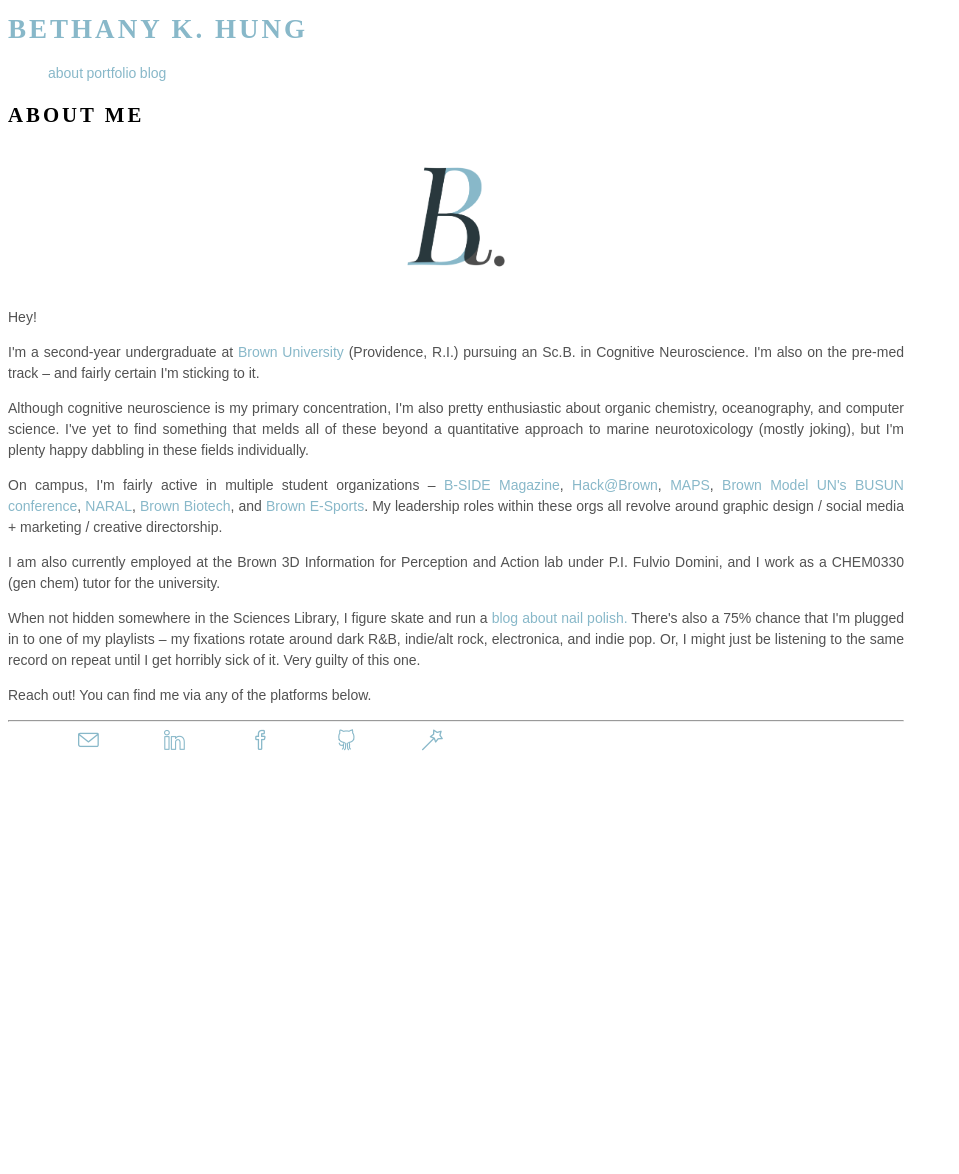
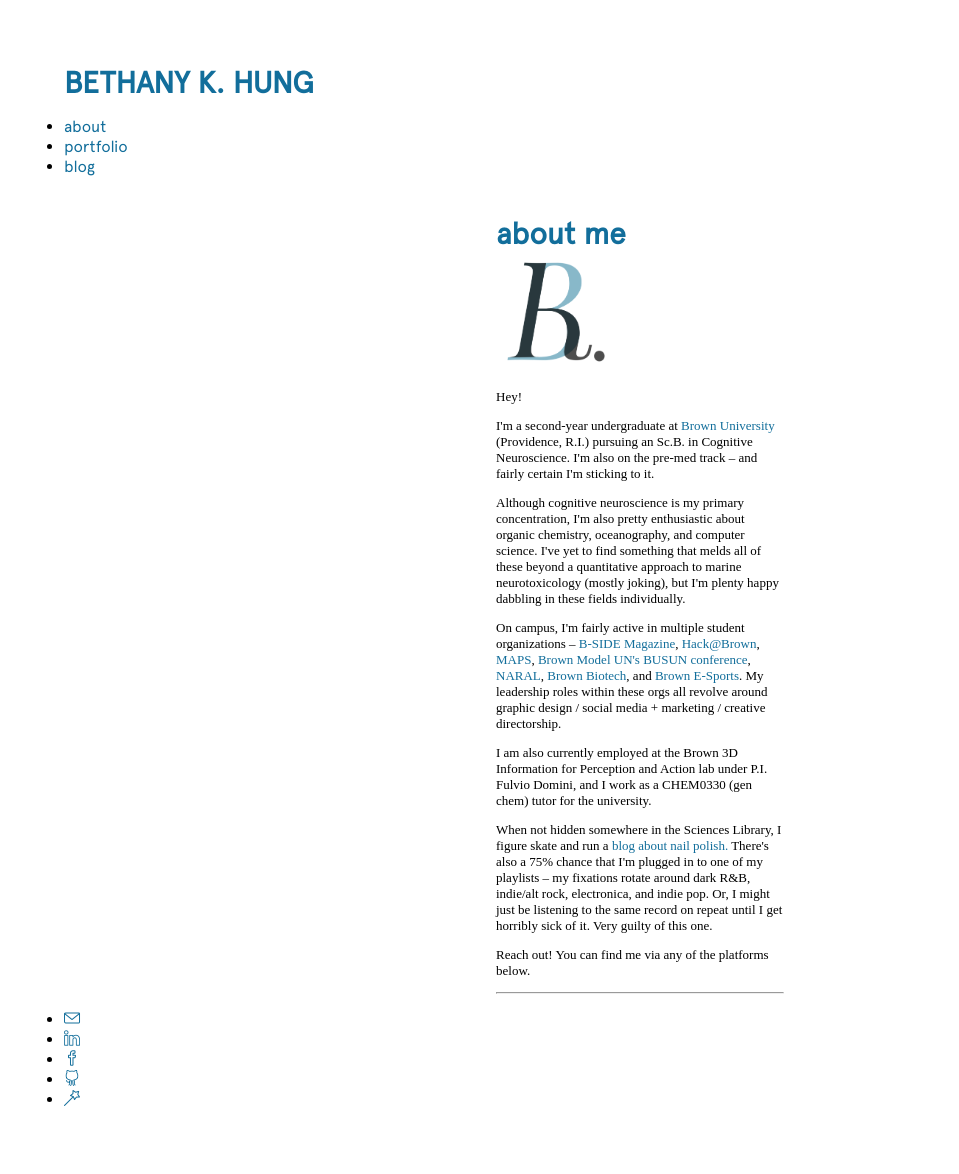
Before and after one commit to bethny/bethny.github.io, a Jekyll site: the page built from about/index.html, in a window 1280 px wide. Shown: the whole page, without its empty margins (0-959 px from the left). Built offline with Jekyll 4.4.1, drawn with Linux system fonts in a browser that asks for light colours; nearby versions of some CDN libraries; some web fonts are replaced; before the commit the page ends 900 px from its top, so only the background shows below that.

Commit message:
Update main.css

```diff
--- a/css/main.css
+++ b/css/main.css
@@ -1,138 +1,106 @@
-/* VARIABLES */
-/* MIXINS */
-/* PROPERTIES */
+@font-face {
+	font-family: apercu;
+	src: url(/fonts/Apercu.otf);
+}
+
+@font-face {
+	font-family: Utopia;
+    src: url(/fonts/utopia.otf);
+}
+
 a {
-  text-decoration: none;
-  font-family: "Work Sans", sans-serif;
-  color: #88b8c9;
-  -o-transition: .5s;
-  -ms-transition: .5s;
-  -moz-transition: .5s;
-  -webkit-transition: .5s;
-  transition: .5s; }
-  a:hover {
-    color: #45966e; }
+	text-decoration: none;
+	color: #126e9b;
+	-o-transition: .5s;
+  	-ms-transition: .5s;
+  	-moz-transition: .5s;
+  	-webkit-transition: .5s;
+  	transition: .5s;
+}
+
+a:hover {
+	color: #673a9d;
+}
 
 body {
-  background: #ffffff;
-/*   margin: 60px auto; */
-  width: 70%;
-  text-align: justify;
-  line-height: 150%; }
+	margin: 5%;
+	font-family: apercu;
+}
 
-footer ul {
-  margin: auto;
-  list-style: none;
-  font-size: 1.3em; }
-  footer ul li {
-    display: inline;
-    margin-left: 30px;
-    margin-right: 30px; }
+div {
+	font-family: utopia;
+	font-size: 13px;
+	width: 50%;
+	margin: auto;
+	margin-top: 38px;
+}
+
+figure {
+	display: inline-block;
+}
 
 h1 {
-  font-size: 3em;
-  font-family: "Josefin Slab", serif;
-  text-transform: uppercase;
-  letter-spacing: 5px;
-  text-align: center;
-  margin-top: 20px;
-  margin-bottom: 20px; }
+	font-family: apercu;
+	font-size: 40px;
+}
 
 h2 {
-  font-size: 1.3em;
-  font-family: "Josefin Slab", serif;
-  text-transform: uppercase;
-  letter-spacing: 3px; }
-  h2 a {
-    font-size: 1.3em;
-    font-family: "Josefin Slab", serif;
-    text-transform: uppercase;
-    letter-spacing: 3px; }
+	font-family: apercu;
+	font-size: 30px;
+	color: #126e9b;
+	margin: 0;
+}
 
-img {
-  height: auto;
-  opacity: 1;
-  border: none;
-  display: block;
-  margin-top: 30px;
-  margin-bottom: 30px;
-  margin-left: auto;
-  margin-right: auto; }
-
-nav ul {
-  list-style: none;
-  font-size: 14px; }
-  nav ul li {
-    display: inline; }
-
-span {
-  display: table-cell;
-  text-align: center;
-  vertical-align: middle; }
+iframe {
+	margin-top: 20px;
+	margin-bottom: 20px;
+}
 
 p {
-  font-size: 14px;
-  font-family: "Work Sans", sans-serif;
-  line-height: 21px;
-  color: #525252; }
+	font-size: 13px;
+	/*line-height: 175%;	*/
+	margin: 20 0 20 0;
+}
 
-/* ul posts {
-  margin: 20px auto 40px;
-  font-size: 14px; }
-  ul posts li {
-    list-style: none; } */
+ul {
+	padding: 0;
+}
 
-/* IDs */
-#links-home ul {
-  font-style: italic;
-  margin: auto; }
-  #links-home ul li {
-    margin-left: 10px;
-    margin-right: 10px; }
-
-#links-pagelet ul {
-  top: 0%; }
-  #links-pagelet ul li {
-    margin-right: 0px;
-    margin-left: 20px; }
+/* ids */
 
 #flashname {
-  width: 50%;
+  width: 40%;
 }
 
-/* CLASSES */
+#homeblurb {
+	text-align: center;
+}
 
-.collapsibleList li > input + * {
-  display: none; }
+/* classes */
+.contacts {
+	list-style: none;
+	margin-left: 5%;
+}
 
-.collapsibleList li > input:checked + * {
-  display: block; }
+.inline-img-container {
+	display: flex;
+	justify-content: center;
+	/*width: 100%;*/
+}
 
-.collapsibleList li > input {
-  display: none; }
-
-.collapsibleList label {
-  cursor: pointer; }
-
-.imgHoverable {
-  max-width: 20%;
-  height: auto;
-  display: block; }
-  .imgHoverable:hover span.text-content {
-    opacity: 1; }
-
-.img-small {
-  max-width: 20%; }
-
-.img-med {
-  max-width: 50%; }
-
-.img-large {
-  max-width: 70%; }
+.inline-img-child {
+	padding: 0;
+	height: 150px;
+	margin-top: 30px;
+	margin-bottom: 30px;
+	margin-left: 3.5%;
+	margin-right: 3.5%;
+}
 
 .navigation {
   list-style: none;
   margin: 0;
+  padding: 0;
   display: -webkit-box;
   display: -moz-box;
   display: -ms-flexbox;
@@ -145,47 +113,76 @@
 .navigation a {
   text-decoration: none;
   display: block;
-  padding: 1em;
-  color: #135479;
+  padding: 10px;
+  color: #000000;
+  -o-transition: .5s;
+  -ms-transition: .5s;
+  -moz-transition: .5s;
+  -webkit-transition: .5s;
+  transition: .5s;
 }
 
 .navigation a:hover {
-  text-decoration: underline;
+  color: #673a9d;
 }
 
-.static-border {
-  border-style: solid;
-  border-color: #88b8c9;
-  border-width: 10px; }
+.portfolio {
+	list-style: none;
+}
+.portfolio a {
+	/*text-decoration: underline;*/
+	color: #999999;
+	-o-transition: .5s;
+	-ms-transition: .5s;
+	-moz-transition: .5s;
+	-webkit-transition: .5s;
+	transition: .5s;
+}
 
-.text-content {
-  font-color: #45966e;
-  font-family: "Work Sans", sans-serif;
-  font-size: 1.3em;
-  cursor: pointer;
-  display: table;
-  height: 150px;
-  left: 0;
-  position: absolute;
-  top: 0;
-  width: 150px;
-  opacity: 0; }
+.portfolio a:hover {
+	color: #673a9d;
+}
 
-/* ------------------------*/
-/* ---------->>> WEBKIT <<<-----------*/
-/* ------------------------*/
-::-webkit-scrollbar {
-  height: 5px;
-  width: 8px;
-  -webkit-border-radius: 0px;
-  background-color: #ffffff; }
+.portfolio_img {
+	width: 100%;
+	margin-top: 10px;
+	margin-bottom: 10px;
+}
 
-::-webkit-scrollbar-thumb {
-  background-color: #ffffff;
-  border-left: 1px solid #45966e; }
+/*.portfolio_img_inline {
+	height: 150px;
+	float: left;
+	margin-right: 3%;
+	margin-top: 15px;
+	margin-bottom: 15px;
+}*/
 
-::-webkit-scrollbar-track {
-  background-color: #ffffff;
-  border-left: 1px solid #45966e; }
+.socials {
+	list-style: none;
+	margin: 0;
+	display: -webkit-box;
+	display: -moz-box;
+	display: -ms-flexbox;
+	display: -webkit-flex;
+	display: flex;
+	-webkit-flex-flow: row wrap;
+	justify-content: center;
+}
 
-/*# sourceMappingURL=stylesheet_a.css.map */
+.socials a {
+	text-decoration: none;
+	font-size: 19px;
+	display: block;
+	padding: 10px;
+	margin-top: 20px;
+	color: #000000;
+	-o-transition: .5s;
+	-ms-transition: .5s;
+	-moz-transition: .5s;
+	-webkit-transition: .5s;
+	transition: .5s;
+}
+
+.socials a:hover {
+	color: #2188cd;
+}
```
